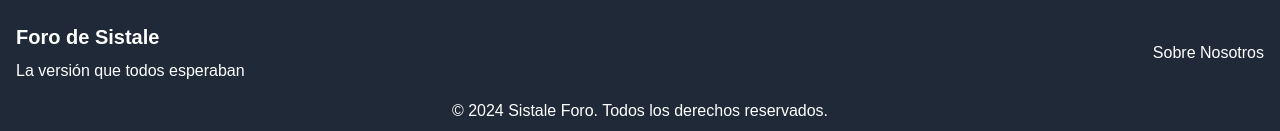
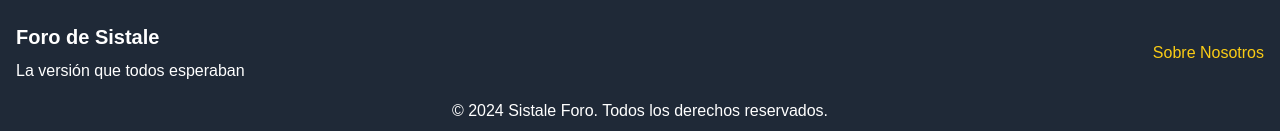
Before and after one commit to JoseLuisADA/sistale-foro, a Next.js app: page / in a window 1280 px wide. Shown: the part 653-784 px from the top of the page. Built offline with nearby package versions, Linux system fonts and the light colour scheme; no server answers; a web font is replaced by a local one.

Commit message:
Footer About us text to yellow

```diff
--- a/src/components/Footer.tsx
+++ b/src/components/Footer.tsx
@@ -11,7 +11,7 @@ const Footer = () => (
             <p className="mt-2">La versión que todos esperaban</p>
           </div>
           <div className="flex space-x-4">
-            <Link href="/about-us" className="hover:underline">Sobre Nosotros</Link>
+            <Link href="/about-us" className="hover:underline text-yellow-400 hover:text-yellow-200">Sobre Nosotros</Link>
           </div>
         </div>
         <div className="mt-4 text-center">
```
